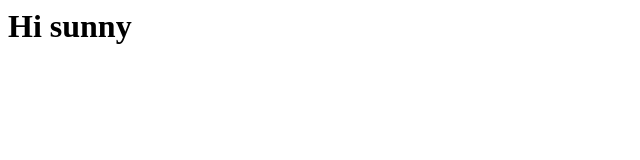
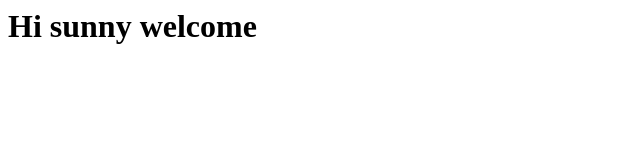
Before and after one commit to Sairamsunny1425/react-project, a plain HTML site: page index.html in a window 1280 px wide. Shown: the whole page, without its empty margins (0-640 px from the left). Drawn offline with Linux system fonts and the light colour scheme.

Commit message:
Update index.html

```diff
--- a/index.html
+++ b/index.html
@@ -1 +1 @@
-<h1> Hi sunny</h1>
+<h1> Hi sunny welcome</h1>
```
